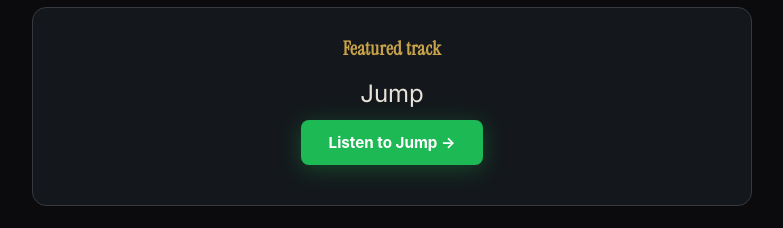
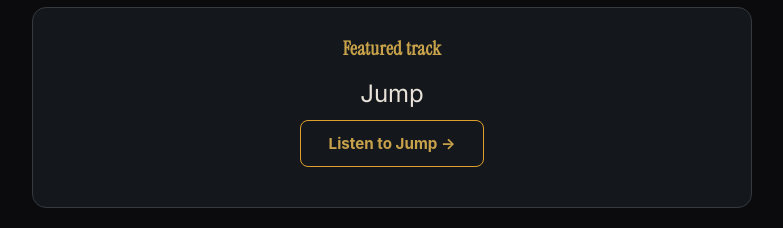
Before and after one commit to StudioAMusic51802/face-the-lions-site, a plain HTML site: page index.html in a window 1280 px wide. Shown: the part 2640-2868 px from the top of the page, without its empty margins (248-1031 px from the left). Drawn offline with Linux system fonts and the light colour scheme.

Commit message:
Make Listen to Jump button gold too

```diff
--- a/index.html
+++ b/index.html
@@ -269,7 +269,7 @@
     <section class="featured section-dark">
       <h3>Featured track</h3>
       <p class="track">Jump</p>
-      <a class="btn btn-spotify" href="https://open.spotify.com/track/1HDlSD9xrnD3R2RRihWC5z" target="_blank" rel="noopener">Listen to Jump →</a>
+      <a class="btn btn-gold" href="https://open.spotify.com/track/1HDlSD9xrnD3R2RRihWC5z" target="_blank" rel="noopener">Listen to Jump →</a>
     </section>
 
     <section>
```
